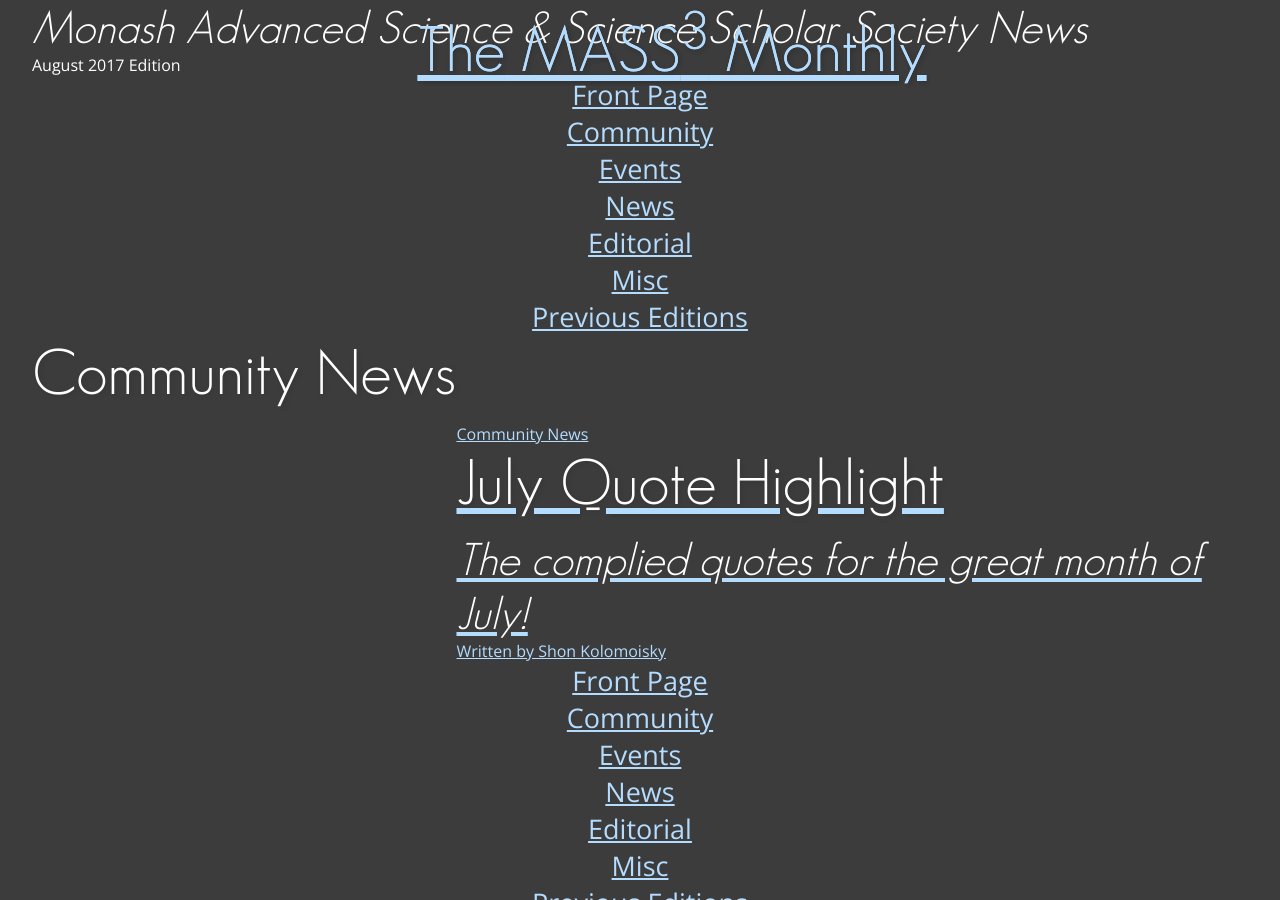
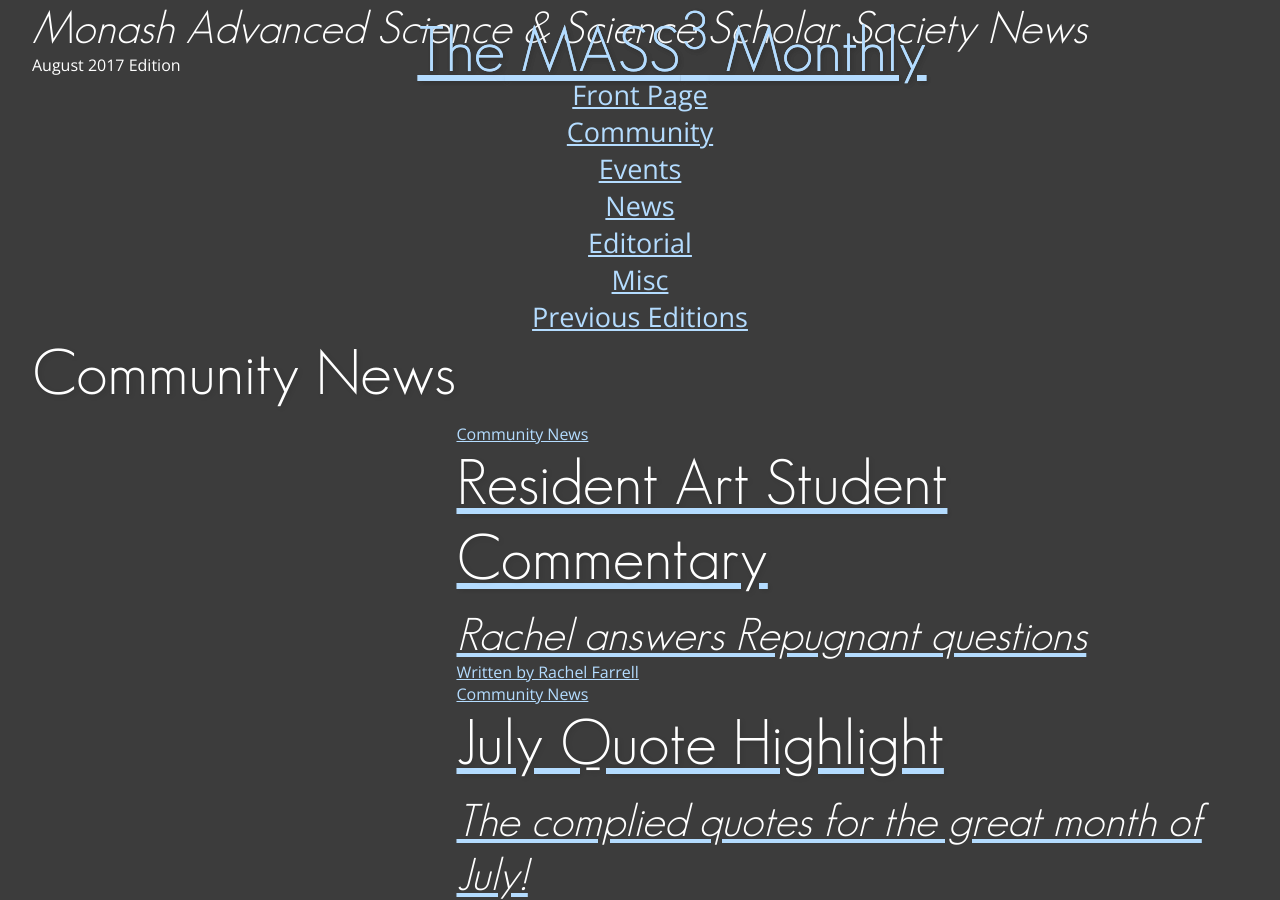
Before and after one commit to masscubed/masscubed.com, a Jekyll site: the page built from monthly/community/index.markdown, in a window 1280 px wide. Built offline with Jekyll 4.4.1, drawn with Linux system fonts in a browser that asks for light colours; grey boxes are pictures that could not be loaded.

Commit message:
Updated Resident Art Student Commentary

```diff
--- a/_posts/2017-08-27-resident-art-student-commentary.markdown
+++ b/_posts/2017-08-27-resident-art-student-commentary.markdown
@@ -1,7 +1,8 @@
 ---
 title: Resident Art Student Commentary
 date: 2017-08-27 19:40:00 +10:00
-published: false
+categories:
+- Community News
 tags:
 - Art Student
 subtitle: Rachel answers Repugnant questions
```
